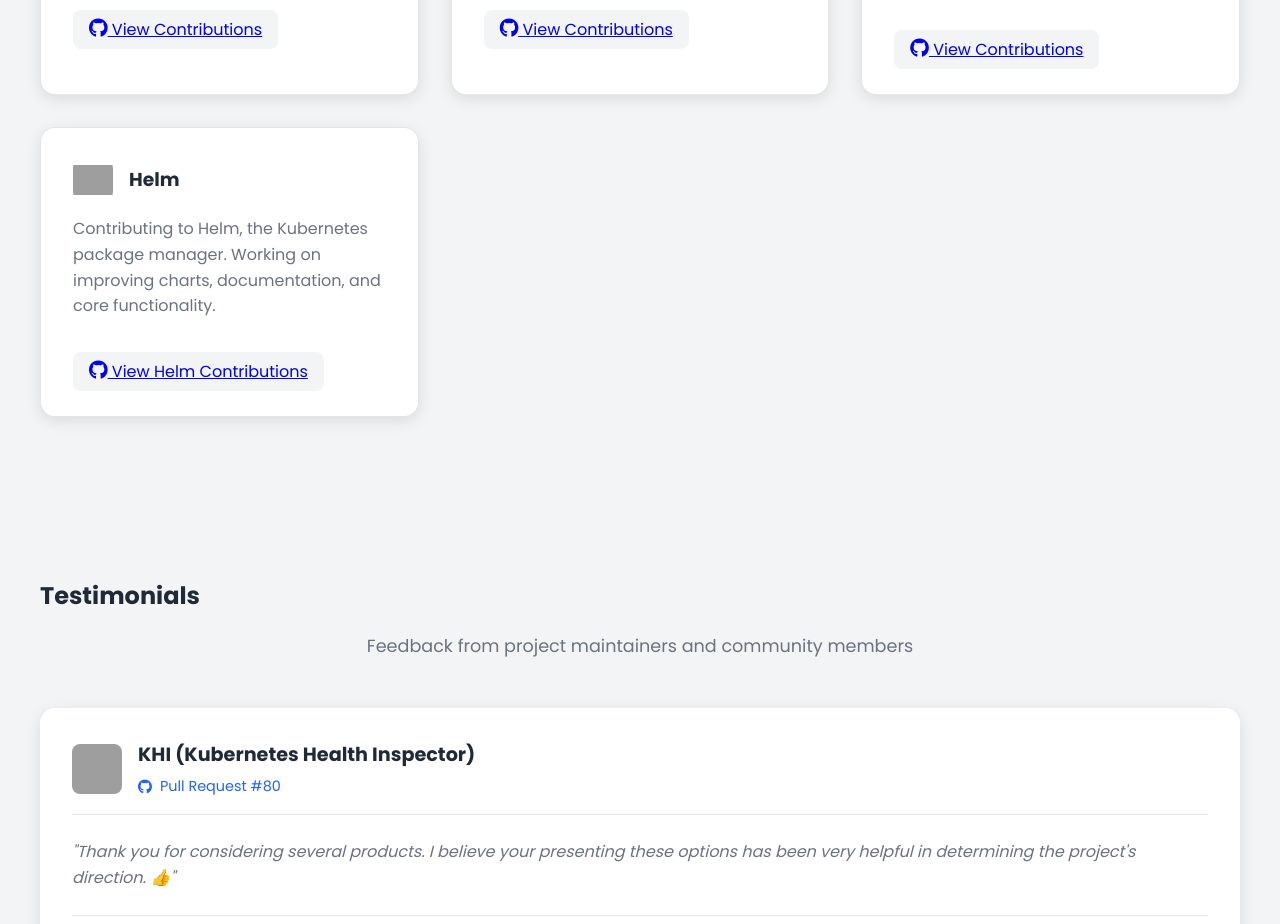
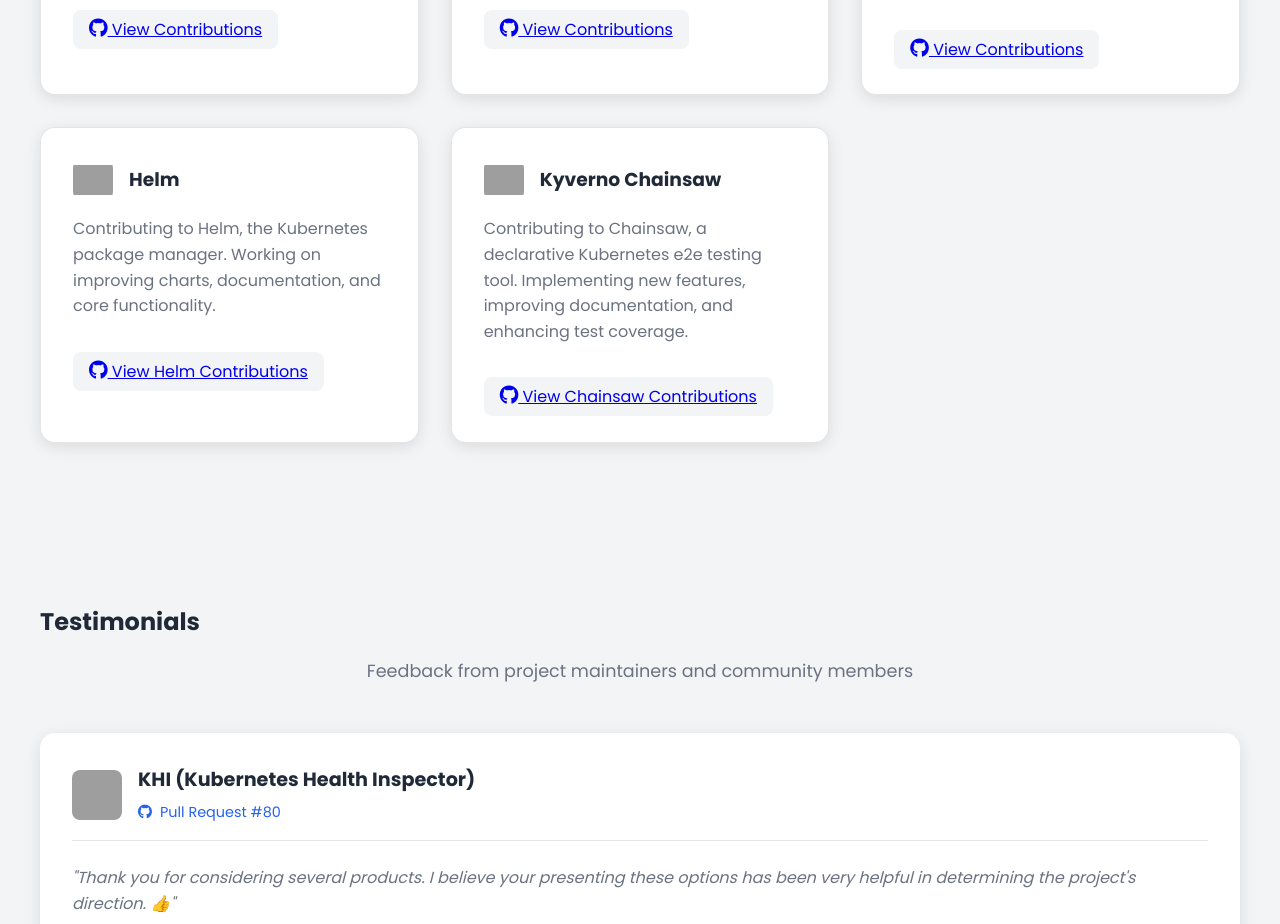
Before and after one commit to karthikmanam/karthikmanam.github.io, a plain HTML site: page index.html in a window 1280 px wide. Shown: the part 4867-5791 px from the top of the page. Drawn offline with Linux system fonts and the light colour scheme; grey boxes are pictures that could not be loaded.

Commit message:
Add Kyverno Chainsaw to open source contributions

```diff
--- a/index.html
+++ b/index.html
@@ -982,6 +982,22 @@
                     </div>
                 </div>
             </div>
+
+            <!-- Add Chainsaw project card -->
+            <div class="project-card">
+                <div class="project-content">
+                    <div class="project-header">
+                        <img src="https://github.com/kyverno/website/raw/main/static/images/chainsaw-icon.svg" alt="Chainsaw Logo" class="project-icon">
+                        <h3>Kyverno Chainsaw</h3>
+                    </div>
+                    <p>Contributing to Chainsaw, a declarative Kubernetes e2e testing tool. Implementing new features, improving documentation, and enhancing test coverage.</p>
+                    <div class="project-links">
+                        <a href="https://github.com/kyverno/chainsaw/pulls?q=author%3Akarthikmanam" target="_blank" rel="noopener noreferrer">
+                            <i class="fab fa-github"></i> View Chainsaw Contributions
+                        </a>
+                    </div>
+                </div>
+            </div>
         </div>
     </div>
   </section>
```
